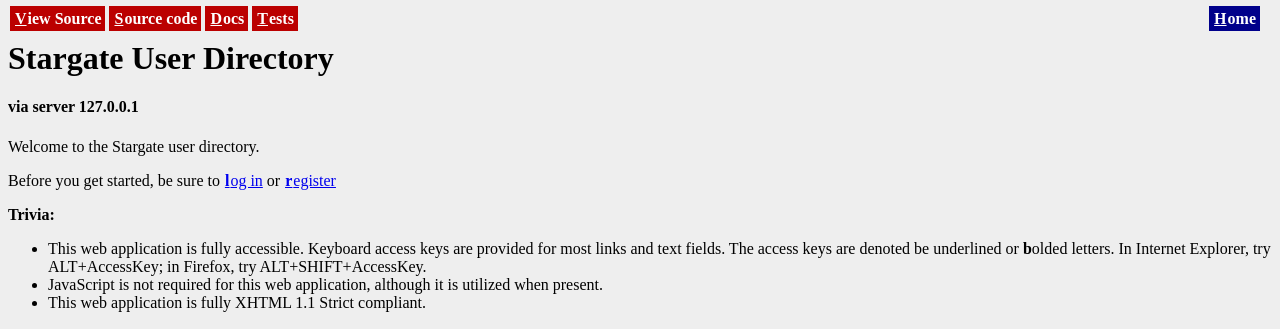
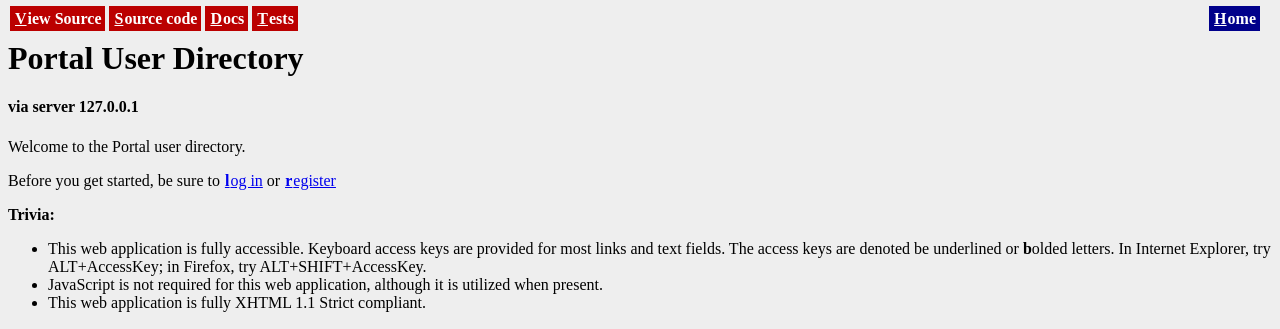
Before and after one commit to PHPExpertsInc/user_directory, a PHP site: page / in a window 1280 px wide. Shown: the top 329 px of the page. Run offline with PHP 8.4, Linux system fonts and the light colour scheme.

Commit message:
Use Portal vs Stargate.

```diff
--- a/views/header.tpl.php
+++ b/views/header.tpl.php
@@ -10,7 +10,7 @@ echo '<?xml version="1.0" encoding="UTF-8"?>' . "\n";
 <!DOCTYPE html PUBLIC "-//W3C//DTD XHTML 1.0 Strict//EN" "http://www.w3.org/TR/xhtml1/DTD/xhtml1-strict.dtd">
 <html xmlns="http://www.w3.org/1999/xhtml" xml:lang="en" lang="en">
     <head>
-        <title>Stargate User Directory</title>
+        <title>Portal User Directory</title>
         <link type="text/css" rel="stylesheet" media="all" href="css/main.css"/>
         <script defer="defer" type="text/javascript" src="js/accesskeys.js"></script>
     </head>
@@ -35,7 +35,7 @@ if (isset($login_status) && $login_status == UserManager::LOGGED_IN)
             </ul>
         </div>
         <div id="header">
-            <h1>Stargate User Directory</h1>
+            <h1>Portal User Directory</h1>
             <h4>via server <?php echo $_SERVER['SERVER_ADDR']; ?></h4>
         </div>
         <div id="main_content">
--- a/views/index.tpl.php
+++ b/views/index.tpl.php
@@ -24,7 +24,7 @@ if ($login_status == UserManager::LOGGED_IN)
 <?php
 }
 ?>
-            <p>Welcome to the Stargate user directory.</p>
+            <p>Welcome to the Portal user directory.</p>
 <?php
 if ($login_status != UserManager::LOGGED_IN && $registration_status != UserManager::REGISTERED)
 {
```
